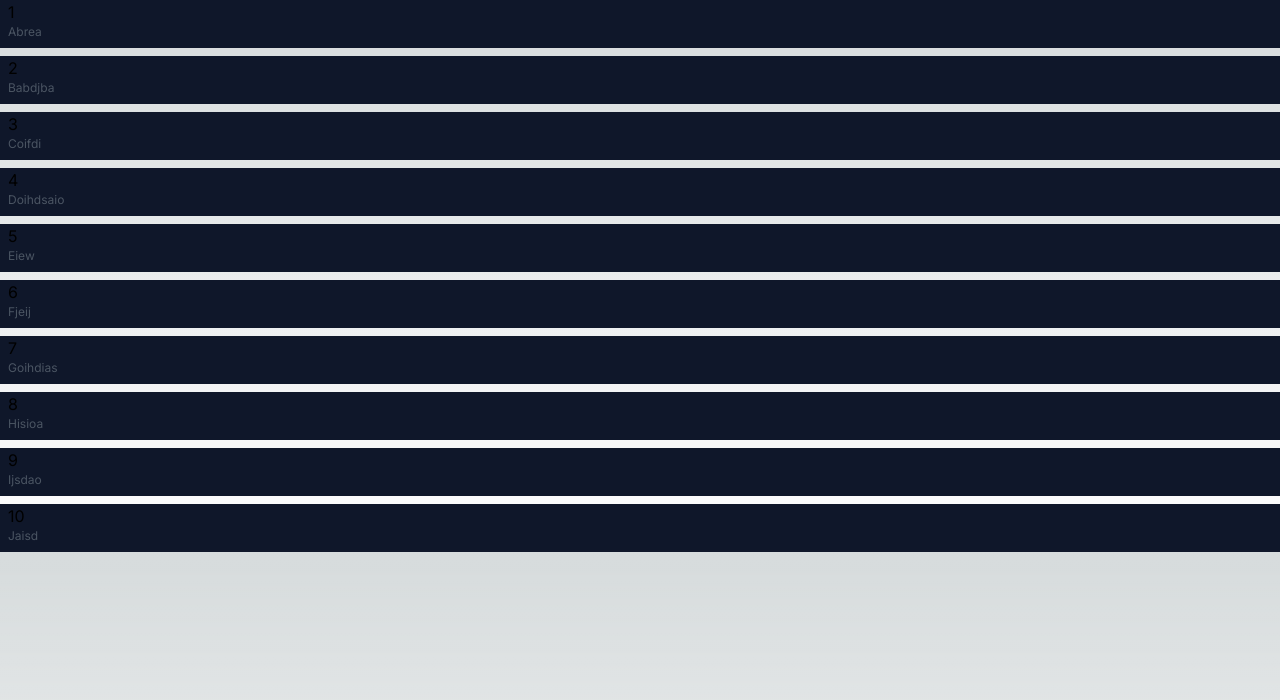
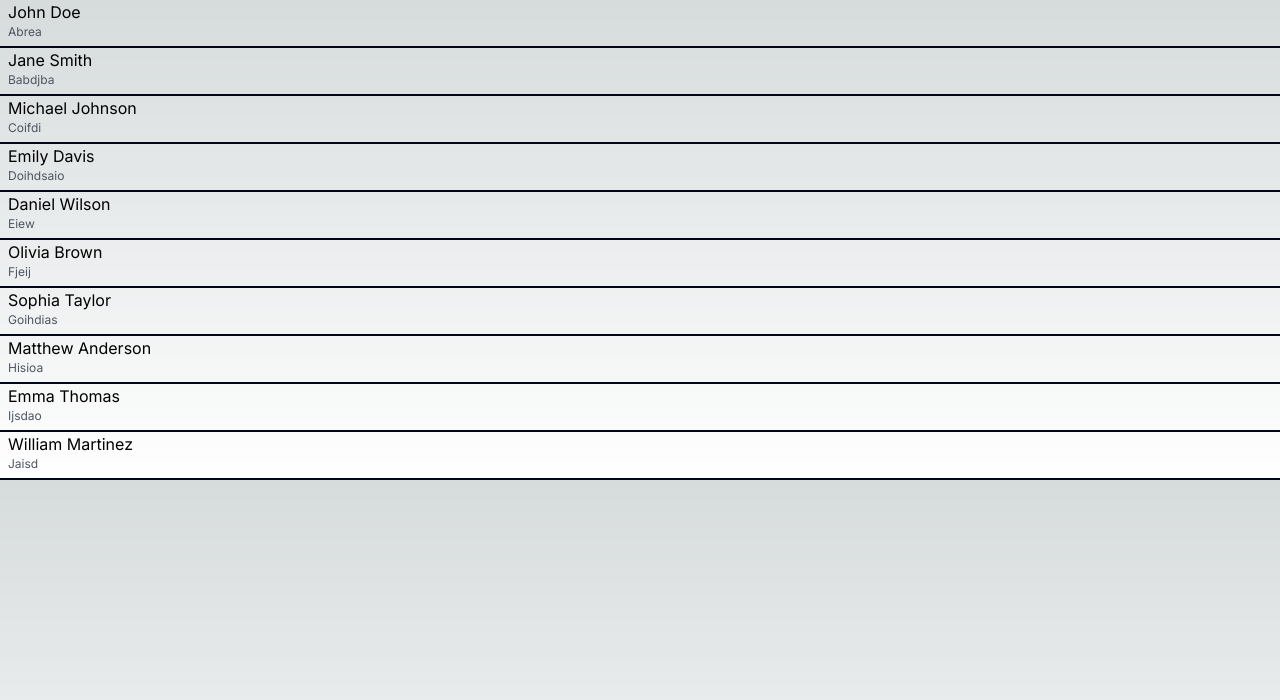
Before and after one commit to A-nirvana/ChatApp1, a Next.js app: page /contacts in a window 1280 px wide. Shown: the top 700 px of the page. Built offline with nearby package versions, Linux system fonts and the light colour scheme.

Commit message:
Improved the previous UI

```diff
--- /dev/null
+++ b/src/app/chat/chat.css
@@ -0,0 +1,8 @@
+textarea:focus{
+    outline: none;
+    border: 1px solid rgba(26, 10, 107, 0.837);
+}
+
+textarea{
+    resize: none;
+}
--- a/src/app/chat/page.tsx
+++ b/src/app/chat/page.tsx
@@ -1,6 +1,8 @@
 "use client"
 import { useEffect, useState } from 'react'
 import Contacts from '../contacts/page'
+import "./chat.css"
+import ReactTextareaAutosize from 'react-textarea-autosize';
 
 function App() {
   // const [socket, setSocket] = useState<WebSocket | null>(null);
@@ -22,18 +24,26 @@ function App() {
     last: string;
   }
 
-  const [current, setCurrent] = useState<Chat>({name: "1", last: "Abrea"});
+  const [current, setCurrent] = useState<Chat>({name: "", last: ""});
 
   return (
     <main className='min-h-screen w-screen flex'>
-      <section className=' bg-white dark: bg-slate-900 w-1/4'>
-        <div className=' h-14 shadow-md shadow-slate-950 -mb-1 mb-4 pr-1'>ew</div>
+      <section className=' bg-slate-900 dark: bg-slate-900 w-1/4'>
+        <div className=' h-14 shadow-md shadow-slate-950 -mb-1 mb-4 pr-1 text-center text-xl font-semibold font-mono pt-3 flex justify-center'>
+          <img src='../favicon.ico' className='h-6'/>HuntersOfficial</div>
         <div>{Contacts(setCurrent)}</div>
 
       </section>
       <section className='bg-white dark:bg-slate-800 w-3/4 text-slate-950 dark:text-white'>
-        <div className=' h-14 shadow-md shadow-slate-950 mb-4'>{current.name}</div>
-        <div >{current.last}</div>
+        <div className=' h-14 shadow-md shadow-slate-950 mb-4 text-center'><p>{current.name}</p>{current.last}</div>
+        {current.name &&
+        <div>
+        <ReactTextareaAutosize maxRows={6} className=' absolute bottom-8 w-1/2 left-1/3 bg-slate-700 bg-opacity-70 rounded-md py-2 px-6 shadow-xl'/>
+        </div>
+        }
+        <div>
+
+        </div>
       </section>
 
     </main>
--- a/src/app/contacts/page.tsx
+++ b/src/app/contacts/page.tsx
@@ -5,34 +5,42 @@ import { useState } from "react";
 
 export default function Contacts(set : Function)
 {
-    const [current, setCurrent] = useState<Object | null>(null);
+    interface Chat{
+        name: string;
+        last: string;
+    }
+    const [current, setCurrent] = useState<Chat>({name: "", last: ""});
     const arr = [
-        { name: "1", last: "Abrea" },
-        { name: "2", last: "Babdjba" },
-        { name: "3", last: "Coifdi" },
-        { name: "4", last: "Doihdsaio" },
-        { name: "5", last: "Eiew" },
-        { name: "6", last: "Fjeij" },
-        { name: "7", last: "Goihdias" },
-        { name: "8", last: "Hisioa" },
-        { name: "9", last: "Ijsdao" },
-        { name: "10", last: "Jaisd" }
+        { name: "John Doe", last: "Abrea" },
+        { name: "Jane Smith", last: "Babdjba" },
+        { name: "Michael Johnson", last: "Coifdi" },
+        { name: "Emily Davis", last: "Doihdsaio" },
+        { name: "Daniel Wilson", last: "Eiew" },
+        { name: "Olivia Brown", last: "Fjeij" },
+        { name: "Sophia Taylor", last: "Goihdias" },
+        { name: "Matthew Anderson", last: "Hisioa" },
+        { name: "Emma Thomas", last: "Ijsdao" },
+        { name: "William Martinez", last: "Jaisd" }
     ];
+
     return (
-        <main className="flex h-auto flex-col items-center justify-between space-y-2">
-            {arr.map((item) =>{
+        <main className="flex h-auto flex-col items-center justify-between">
+            {arr.map((item) => {
                 return (
-                    <div key={item.name} className={`border-b-2 border-slate-900 w-full h-12 cursor-pointer px-2 ${current == item ? "bg-slate-600" : "bg-slate-900"}`}
-                        onClick={()=>{
+                    <div
+                        key={item.name}
+                        className={`border-b-2 border-slate-950 w-full h-12 cursor-pointer px-2 ${current.name === item.name && "bg-slate-800" }`}
+                        onClick={() => {
                             setCurrent(item);
                             set(item);
+                            console.log(current);
                         }}
                     >
-                        <p className=" text-md text-black dark:text-white">{item.name}</p>
-                        <p className=" text-xs text-gray-600">{item.last}</p>
+                        <p className="text-md text-black dark:text-white">{item.name}</p>
+                        <p className="text-xs text-gray-600">{item.last}</p>
                     </div>
-                )
-            } )}
+                );
+            })}
         </main>
-    )
+    );
 }
```
Also changed, not shown: package.json (+5 -4 lines), 1 other file (tests, documents, lock files or other folders).
